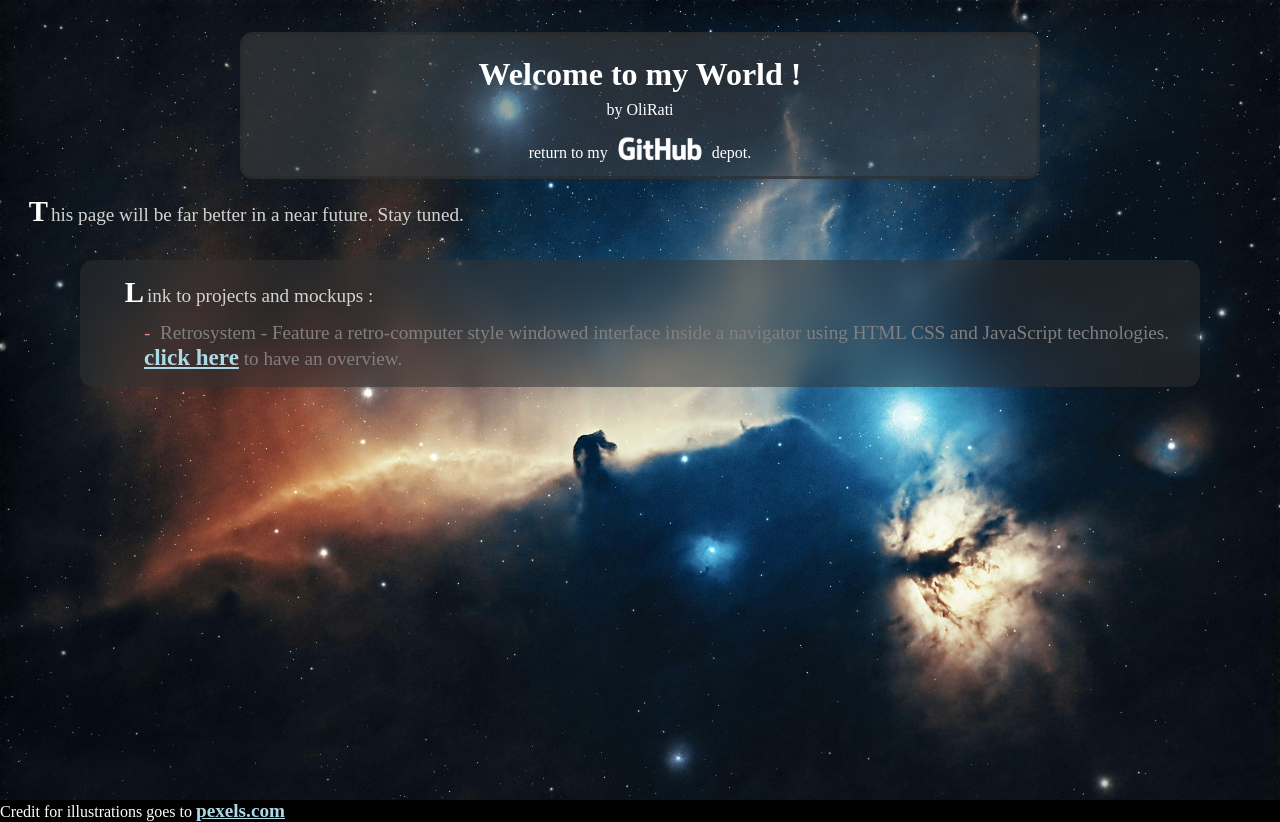
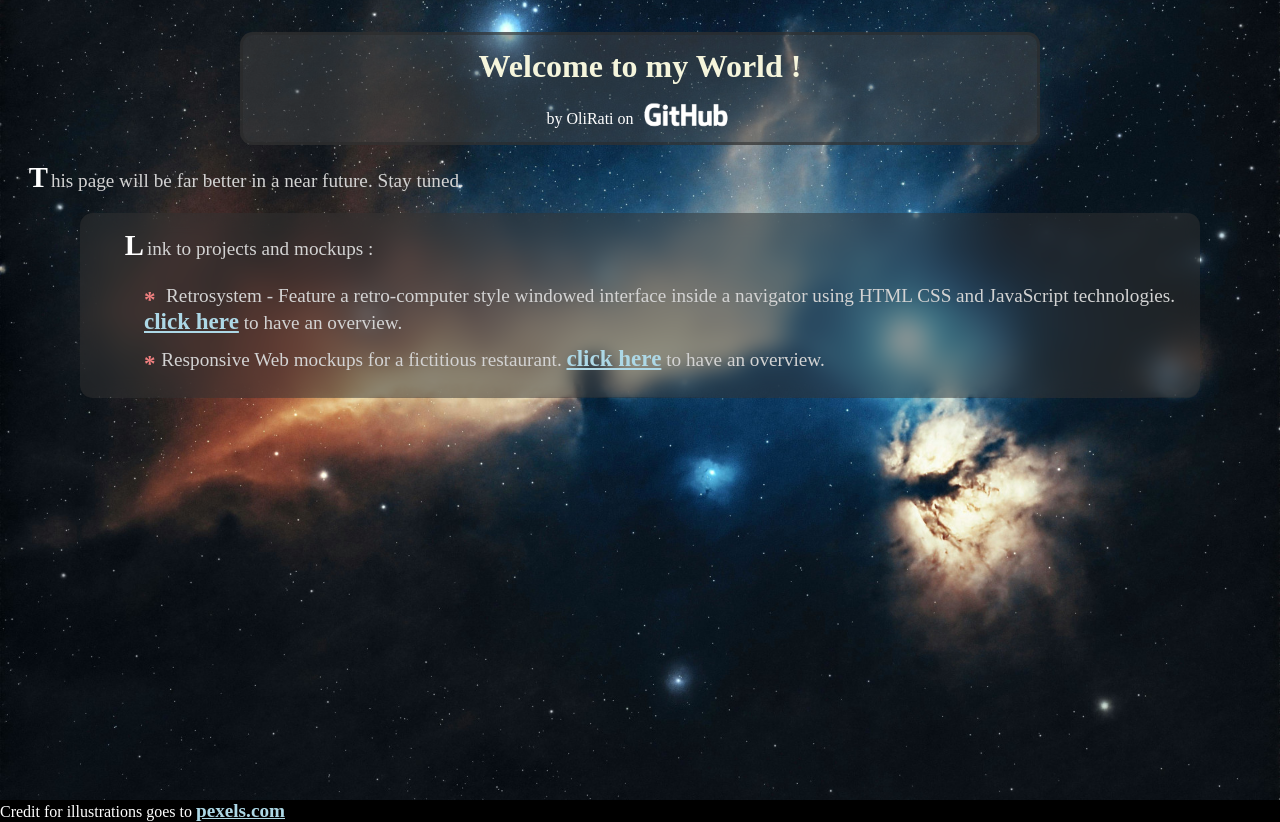
Before and after one commit to OliRati/olirati.github.io, a plain HTML site: page index.html in a window 1280 px wide. Drawn offline with Linux system fonts and the light colour scheme.

Commit message:
Little esthetic update

```diff
--- a/assets/css/style.css
+++ b/assets/css/style.css
@@ -9,8 +9,8 @@ body {
 }
 
 #background {
-    background-image: url("../img/pexels-agnieszka-taggart-3157904-28343999.jpg");
-    background-position: top left;
+    background-image: url("../img/pexels-agnieszka-taggart-3157904-28343999-lowres.jpg");
+    background-position: center;
     background-repeat: no-repeat;
     background-size: cover;
     width: 100vw;
@@ -20,13 +20,18 @@ body {
 .title {
     font-size: 2em;
     font-weight: 600;
-    margin: 0.25em;
-    color: white;
+    color: beige;
+}
+
+.subtitle {
+    margin: 0;
+    padding: 0;
 }
 
 .paragraph {
     font-size: 1.2em;
     font-weight: 500;
+    margin-bottom: 1em;
     color: lightgray
 }
 
@@ -64,14 +69,19 @@ a:hover {
 
 .listitem {
     font-size: 1.2em;
-    font-weight: 400;
-    color: gray;
+    font-weight: 500;
+    color: lightgray;
+    margin-bottom: 0.5em;
 }
 
 .listitem::before {
-    content: "-";
+    position: relative;
+    top: 0.2em;
+    content: "*";
+    font-size: 1.2em;
+    font-weight: 900;
+    color: lightcoral;
     margin-right: 0.25em;
-    color: lightcoral;
 }
 
 #maintitle {
@@ -87,10 +97,6 @@ a:hover {
     top: 2em;
 }
 
-#subtitle {
-    margin: 2em 0;
-}
-
 #githublogo {
     position: relative;
     width:5em;
--- a/index.html
+++ b/index.html
@@ -15,10 +15,9 @@
 <body>
     <div id="background">
         <div id="maintitle">
-            <p class="title">Welcome to my World !</p>
-            <p>by OliRati</p>
-            <p>return to my <a href="https://github.com/OliRati/"><img src="./assets/img/GitHub_Logo_White.png" alt=""
-                        id="githublogo"></a> depot.</p>
+            <div class="title">Welcome to my World !</div>
+            <div class="subtitle">by OliRati on <a href="https://github.com/OliRati/"><img src="./assets/img/GitHub_Logo_White.png" alt=""
+                        id="githublogo"></a></div>
         </div>
 
         <div id="subtitle">
@@ -29,9 +28,11 @@
             <p class="paragraph">Link to projects and mockups :</p>
             <div class="list">
                 <p class="listitem"> Retrosystem - Feature a retro-computer style windowed interface inside a navigator
-                    using
-                    HTML
-                    CSS and JavaScript technologies.
+                    using HTML CSS and JavaScript technologies.
+                    <a href="https://olirati.github.io/retrosystem">click here</a>
+                    to have an overview.
+                </p>
+                <p class="listitem">Responsive Web mockups for a fictitious restaurant.
                     <a href="https://olirati.github.io/retrosystem">click here</a>
                     to have an overview.
                 </p>
```
Also changed, not shown: assets/img/pexels-agnieszka-taggart-3157904-28343999-lowres.jpg (added).
